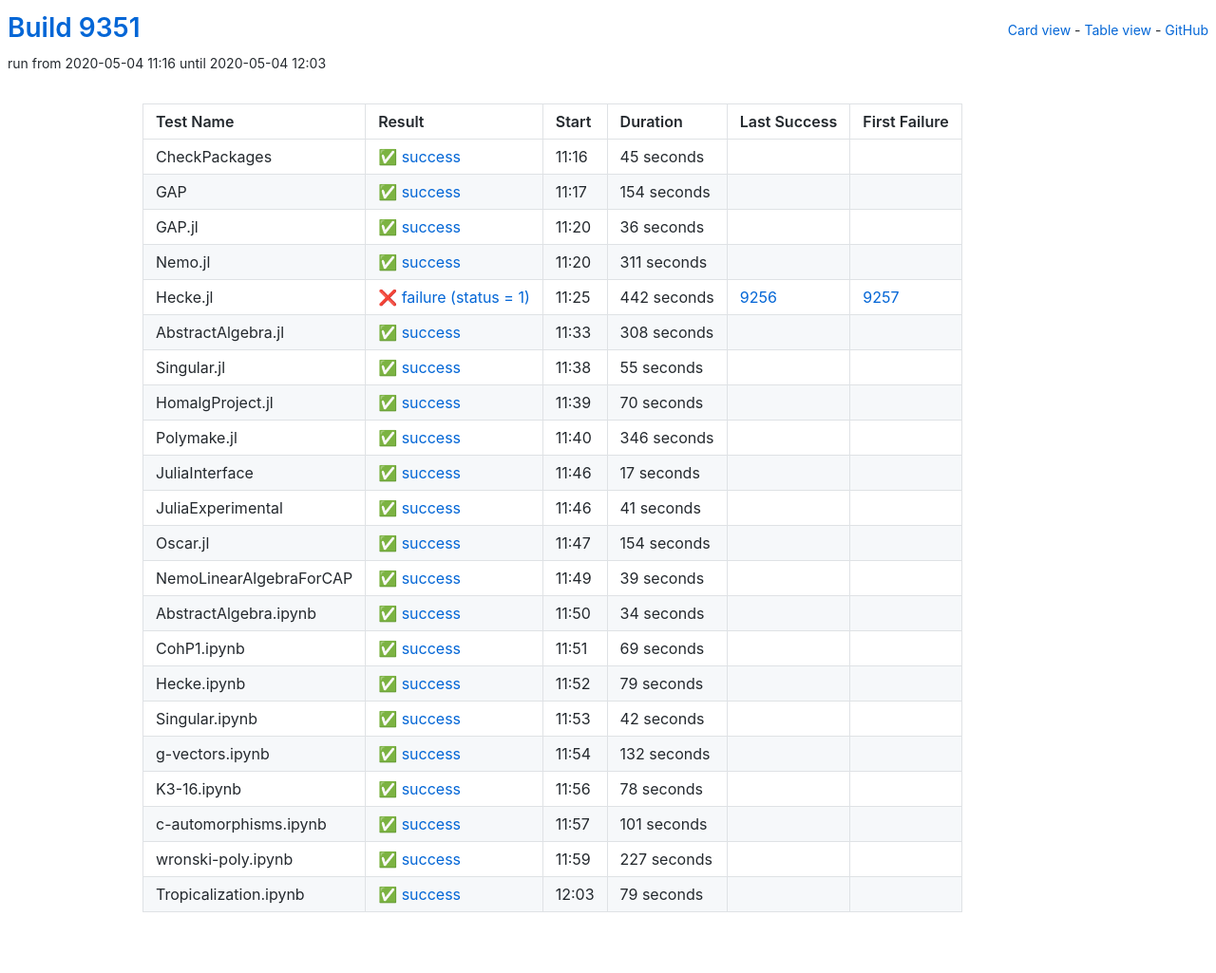
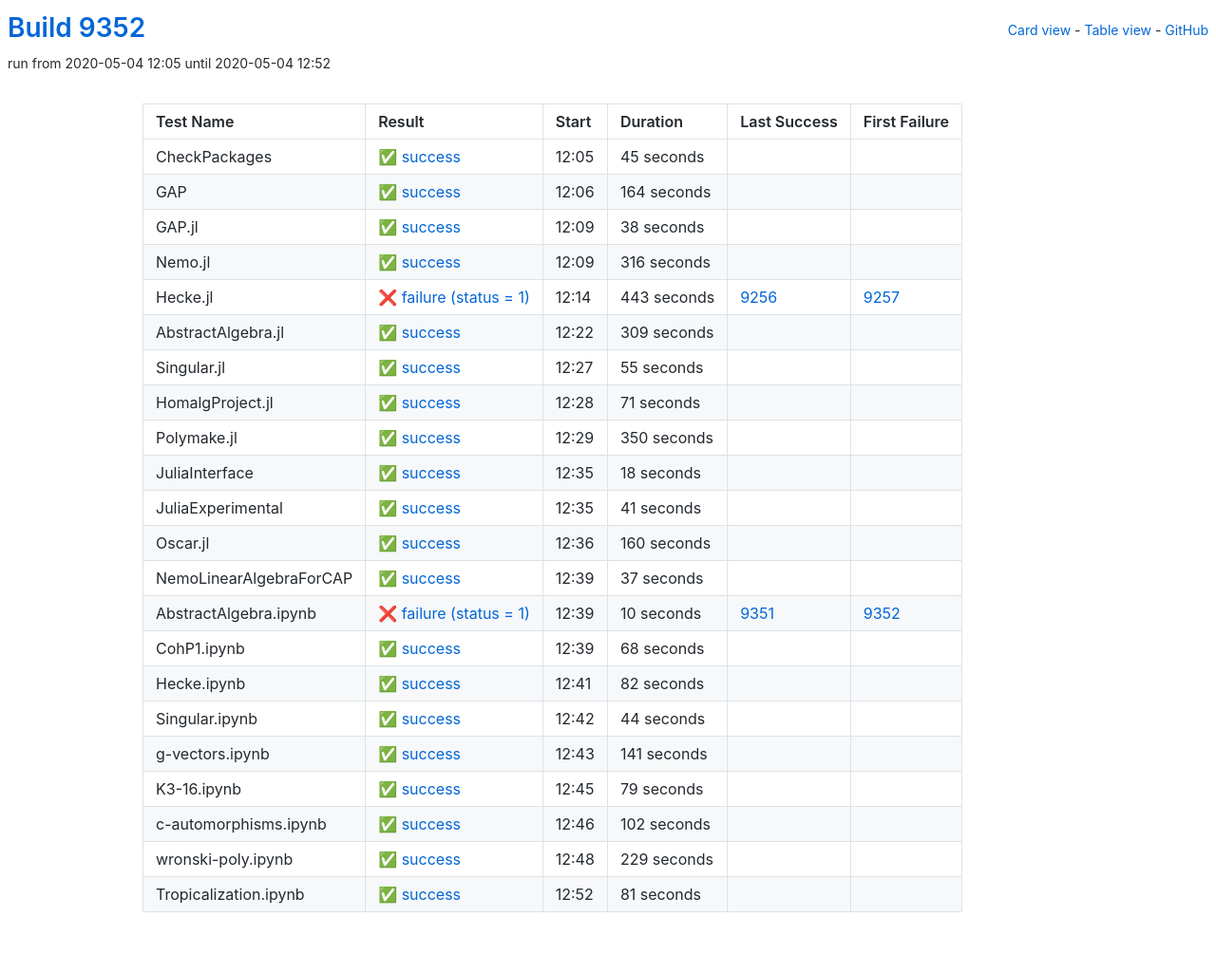
Before and after one commit to oscar-system/oscar-ci-status, a Jekyll site: the page built from table.html, in a window 1280 px wide. Shown: the whole page at 95% size. Built offline with Jekyll 4.4.1, drawn with Linux system fonts in a browser that asks for light colours.

Commit message:
Build 9352

```diff
--- a/_data/ci.yml
+++ b/_data/ci.yml
@@ -1,5 +1,5 @@
-build: 9351
-build_url: https://oscarci.mathematik.uni-kl.de/job/oscar/9351/
+build: 9352
+build_url: https://oscarci.mathematik.uni-kl.de/job/oscar/9352/
 job: oscar
 tests:
 - duration: 45
@@ -8,64 +8,64 @@ tests:
   first_failure_url: null
   last_success: false
   last_success_url: null
-  log: https://oscarci.mathematik.uni-kl.de/job/oscar/9351/artifact/logs/build-9351/CheckPackages.log
+  log: https://oscarci.mathematik.uni-kl.de/job/oscar/9352/artifact/logs/build-9352/CheckPackages.log
   name: CheckPackages
-  start: 2020-05-04 11:16
+  start: 2020-05-04 12:05
   status: success
   success: true
-- duration: 154
+- duration: 164
   exitcode: 0
   first_failure: false
   first_failure_url: null
   last_success: false
   last_success_url: null
-  log: https://oscarci.mathematik.uni-kl.de/job/oscar/9351/artifact/logs/build-9351/GAP.log
+  log: https://oscarci.mathematik.uni-kl.de/job/oscar/9352/artifact/logs/build-9352/GAP.log
   name: GAP
-  start: 2020-05-04 11:17
+  start: 2020-05-04 12:06
   status: success
   success: true
-- duration: 36
+- duration: 38
   exitcode: 0
   first_failure: false
   first_failure_url: null
   last_success: false
   last_success_url: null
-  log: https://oscarci.mathematik.uni-kl.de/job/oscar/9351/artifact/logs/build-9351/GAP.jl.log
+  log: https://oscarci.mathematik.uni-kl.de/job/oscar/9352/artifact/logs/build-9352/GAP.jl.log
   name: GAP.jl
-  start: 2020-05-04 11:20
+  start: 2020-05-04 12:09
   status: success
   success: true
-- duration: 311
+- duration: 316
   exitcode: 0
   first_failure: false
   first_failure_url: null
   last_success: false
   last_success_url: null
-  log: https://oscarci.mathematik.uni-kl.de/job/oscar/9351/artifact/logs/build-9351/Nemo.jl.log
+  log: https://oscarci.mathematik.uni-kl.de/job/oscar/9352/artifact/logs/build-9352/Nemo.jl.log
   name: Nemo.jl
-  start: 2020-05-04 11:20
+  start: 2020-05-04 12:09
   status: success
   success: true
-- duration: 442
+- duration: 443
   exitcode: 1
   first_failure: 9257
   first_failure_url: https://oscarci.mathematik.uni-kl.de/job/oscar/9257/
   last_success: 9256
   last_success_url: https://oscarci.mathematik.uni-kl.de/job/oscar/9256/
-  log: https://oscarci.mathematik.uni-kl.de/job/oscar/9351/artifact/logs/build-9351/Hecke.jl.log
+  log: https://oscarci.mathematik.uni-kl.de/job/oscar/9352/artifact/logs/build-9352/Hecke.jl.log
   name: Hecke.jl
-  start: 2020-05-04 11:25
+  start: 2020-05-04 12:14
   status: failure
   success: false
-- duration: 308
+- duration: 309
   exitcode: 0
   first_failure: false
   first_failure_url: null
   last_success: false
   last_success_url: null
-  log: https://oscarci.mathematik.uni-kl.de/job/oscar/9351/artifact/logs/build-9351/AbstractAlgebra.jl.log
+  log: https://oscarci.mathematik.uni-kl.de/job/oscar/9352/artifact/logs/build-9352/AbstractAlgebra.jl.log
   name: AbstractAlgebra.jl
-  start: 2020-05-04 11:33
+  start: 2020-05-04 12:22
   status: success
   success: true
 - duration: 55
@@ -74,42 +74,42 @@ tests:
   first_failure_url: null
   last_success: false
   last_success_url: null
-  log: https://oscarci.mathematik.uni-kl.de/job/oscar/9351/artifact/logs/build-9351/Singular.jl.log
+  log: https://oscarci.mathematik.uni-kl.de/job/oscar/9352/artifact/logs/build-9352/Singular.jl.log
   name: Singular.jl
-  start: 2020-05-04 11:38
+  start: 2020-05-04 12:27
   status: success
   success: true
-- duration: 70
+- duration: 71
   exitcode: 0
   first_failure: false
   first_failure_url: null
   last_success: false
   last_success_url: null
-  log: https://oscarci.mathematik.uni-kl.de/job/oscar/9351/artifact/logs/build-9351/HomalgProject.jl.log
+  log: https://oscarci.mathematik.uni-kl.de/job/oscar/9352/artifact/logs/build-9352/HomalgProject.jl.log
   name: HomalgProject.jl
-  start: 2020-05-04 11:39
+  start: 2020-05-04 12:28
   status: success
   success: true
-- duration: 346
+- duration: 350
   exitcode: 0
   first_failure: false
   first_failure_url: null
   last_success: false
   last_success_url: null
-  log: https://oscarci.mathematik.uni-kl.de/job/oscar/9351/artifact/logs/build-9351/Polymake.jl.log
+  log: https://oscarci.mathematik.uni-kl.de/job/oscar/9352/artifact/logs/build-9352/Polymake.jl.log
   name: Polymake.jl
-  start: 2020-05-04 11:40
+  start: 2020-05-04 12:29
   status: success
   success: true
-- duration: 17
+- duration: 18
   exitcode: 0
   first_failure: false
   first_failure_url: null
   last_success: false
   last_success_url: null
-  log: https://oscarci.mathematik.uni-kl.de/job/oscar/9351/artifact/logs/build-9351/JuliaInterface.log
+  log: https://oscarci.mathematik.uni-kl.de/job/oscar/9352/artifact/logs/build-9352/JuliaInterface.log
   name: JuliaInterface
-  start: 2020-05-04 11:46
+  start: 2020-05-04 12:35
   status: success
   success: true
 - duration: 41
@@ -118,53 +118,86 @@ tests:
   first_failure_url: null
   last_success: false
   last_success_url: null
-  log: https://oscarci.mathematik.uni-kl.de/job/oscar/9351/artifact/logs/build-9351/JuliaExperimental.log
+  log: https://oscarci.mathematik.uni-kl.de/job/oscar/9352/artifact/logs/build-9352/JuliaExperimental.log
   name: JuliaExperimental
-  start: 2020-05-04 11:46
+  start: 2020-05-04 12:35
   status: success
   success: true
-- duration: 154
+- duration: 160
   exitcode: 0
   first_failure: false
   first_failure_url: null
   last_success: false
   last_success_url: null
-  log: https://oscarci.mathematik.uni-kl.de/job/oscar/9351/artifact/logs/build-9351/Oscar.jl.log
+  log: https://oscarci.mathematik.uni-kl.de/job/oscar/9352/artifact/logs/build-9352/Oscar.jl.log
   name: Oscar.jl
-  start: 2020-05-04 11:47
+  start: 2020-05-04 12:36
   status: success
   success: true
-- duration: 39
+- duration: 37
   exitcode: 0
   first_failure: false
   first_failure_url: null
   last_success: false
   last_success_url: null
-  log: https://oscarci.mathematik.uni-kl.de/job/oscar/9351/artifact/logs/build-9351/NemoLinearAlgebraForCAP.log
+  log: https://oscarci.mathematik.uni-kl.de/job/oscar/9352/artifact/logs/build-9352/NemoLinearAlgebraForCAP.log
   name: NemoLinearAlgebraForCAP
-  start: 2020-05-04 11:49
+  start: 2020-05-04 12:39
   status: success
   success: true
-- duration: 34
+- duration: 10
+  exitcode: 1
+  first_failure: 9352
+  first_failure_url: https://oscarci.mathematik.uni-kl.de/job/oscar/9352/
+  last_success: 9351
+  last_success_url: https://oscarci.mathematik.uni-kl.de/job/oscar/9351/
+  log: https://oscarci.mathematik.uni-kl.de/job/oscar/9352/artifact/logs/build-9352/AbstractAlgebra.ipynb.log
+  name: AbstractAlgebra.ipynb
+  start: 2020-05-04 12:39
+  status: failure
+  success: false
+- duration: 68
   exitcode: 0
   first_failure: false
   first_failure_url: null
   last_success: false
   last_success_url: null
-  log: https://oscarci.mathematik.uni-kl.de/job/oscar/9351/artifact/logs/build-9351/AbstractAlgebra.ipynb.log
-  name: AbstractAlgebra.ipynb
-  start: 2020-05-04 11:50
+  log: https://oscarci.mathematik.uni-kl.de/job/oscar/9352/artifact/logs/build-9352/CohP1.ipynb.log
+  name: CohP1.ipynb
+  start: 2020-05-04 12:39
   status: success
   success: true
-- duration: 69
+- duration: 82
   exitcode: 0
   first_failure: false
   first_failure_url: null
   last_success: false
   last_success_url: null
-  log: https://oscarci.mathematik.uni-kl.de/job/oscar/9351/artifact/logs/build-9351/CohP1.ipynb.log
-  name: CohP1.ipynb
-  start: 2020-05-04 11:51
+  log: https://oscarci.mathematik.uni-kl.de/job/oscar/9352/artifact/logs/build-9352/Hecke.ipynb.log
+  name: Hecke.ipynb
+  start: 2020-05-04 12:41
+  status: success
+  success: true
+- duration: 44
+  exitcode: 0
+  first_failure: false
+  first_failure_url: null
+  last_success: false
+  last_success_url: null
+  log: https://oscarci.mathematik.uni-kl.de/job/oscar/9352/artifact/logs/build-9352/Singular.ipynb.log
+  name: Singular.ipynb
+  start: 2020-05-04 12:42
+  status: success
+  success: true
+- duration: 141
+  exitcode: 0
+  first_failure: false
+  first_failure_url: null
+  last_success: false
+  last_success_url: null
+  log: https://oscarci.mathematik.uni-kl.de/job/oscar/9352/artifact/logs/build-9352/g-vectors.ipynb.log
+  name: g-vectors.ipynb
+  start: 2020-05-04 12:43
   status: success
   success: true
 - duration: 79
@@ -173,74 +206,41 @@ tests:
   first_failure_url: null
   last_success: false
   last_success_url: null
-  log: https://oscarci.mathematik.uni-kl.de/job/oscar/9351/artifact/logs/build-9351/Hecke.ipynb.log
-  name: Hecke.ipynb
-  start: 2020-05-04 11:52
+  log: https://oscarci.mathematik.uni-kl.de/job/oscar/9352/artifact/logs/build-9352/K3-16.ipynb.log
+  name: K3-16.ipynb
+  start: 2020-05-04 12:45
   status: success
   success: true
-- duration: 42
+- duration: 102
   exitcode: 0
   first_failure: false
   first_failure_url: null
   last_success: false
   last_success_url: null
-  log: https://oscarci.mathematik.uni-kl.de/job/oscar/9351/artifact/logs/build-9351/Singular.ipynb.log
-  name: Singular.ipynb
-  start: 2020-05-04 11:53
+  log: https://oscarci.mathematik.uni-kl.de/job/oscar/9352/artifact/logs/build-9352/c-automorphisms.ipynb.log
+  name: c-automorphisms.ipynb
+  start: 2020-05-04 12:46
   status: success
   success: true
-- duration: 132
+- duration: 229
   exitcode: 0
   first_failure: false
   first_failure_url: null
   last_success: false
   last_success_url: null
-  log: https://oscarci.mathematik.uni-kl.de/job/oscar/9351/artifact/logs/build-9351/g-vectors.ipynb.log
-  name: g-vectors.ipynb
-  start: 2020-05-04 11:54
+  log: https://oscarci.mathematik.uni-kl.de/job/oscar/9352/artifact/logs/build-9352/wronski-poly.ipynb.log
+  name: wronski-poly.ipynb
+  start: 2020-05-04 12:48
   status: success
   success: true
-- duration: 78
+- duration: 81
   exitcode: 0
   first_failure: false
   first_failure_url: null
   last_success: false
   last_success_url: null
-  log: https://oscarci.mathematik.uni-kl.de/job/oscar/9351/artifact/logs/build-9351/K3-16.ipynb.log
-  name: K3-16.ipynb
-  start: 2020-05-04 11:56
+  log: https://oscarci.mathematik.uni-kl.de/job/oscar/9352/artifact/logs/build-9352/Tropicalization.ipynb.log
+  name: Tropicalization.ipynb
+  start: 2020-05-04 12:52
   status: success
   success: true
-- duration: 101
-  exitcode: 0
-  first_failure: false
-  first_failure_url: null
-  last_success: false
-  last_success_url: null
-  log: https://oscarci.mathematik.uni-kl.de/job/oscar/9351/artifact/logs/build-9351/c-automorphisms.ipynb.log
-  name: c-automorphisms.ipynb
-  start: 2020-05-04 11:57
-  status: success
-  success: true
-- duration: 227
-  exitcode: 0
-  first_failure: false
-  first_failure_url: null
-  last_success: false
-  last_success_url: null
-  log: https://oscarci.mathematik.uni-kl.de/job/oscar/9351/artifact/logs/build-9351/wronski-poly.ipynb.log
-  name: wronski-poly.ipynb
-  start: 2020-05-04 11:59
-  status: success
-  success: true
-- duration: 79
-  exitcode: 0
-  first_failure: false
-  first_failure_url: null
-  last_success: false
-  last_success_url: null
-  log: https://oscarci.mathematik.uni-kl.de/job/oscar/9351/artifact/logs/build-9351/Tropicalization.ipynb.log
-  name: Tropicalization.ipynb
-  start: 2020-05-04 12:03
-  status: success
-  success: true
```
Also changed, not shown: README.md.
